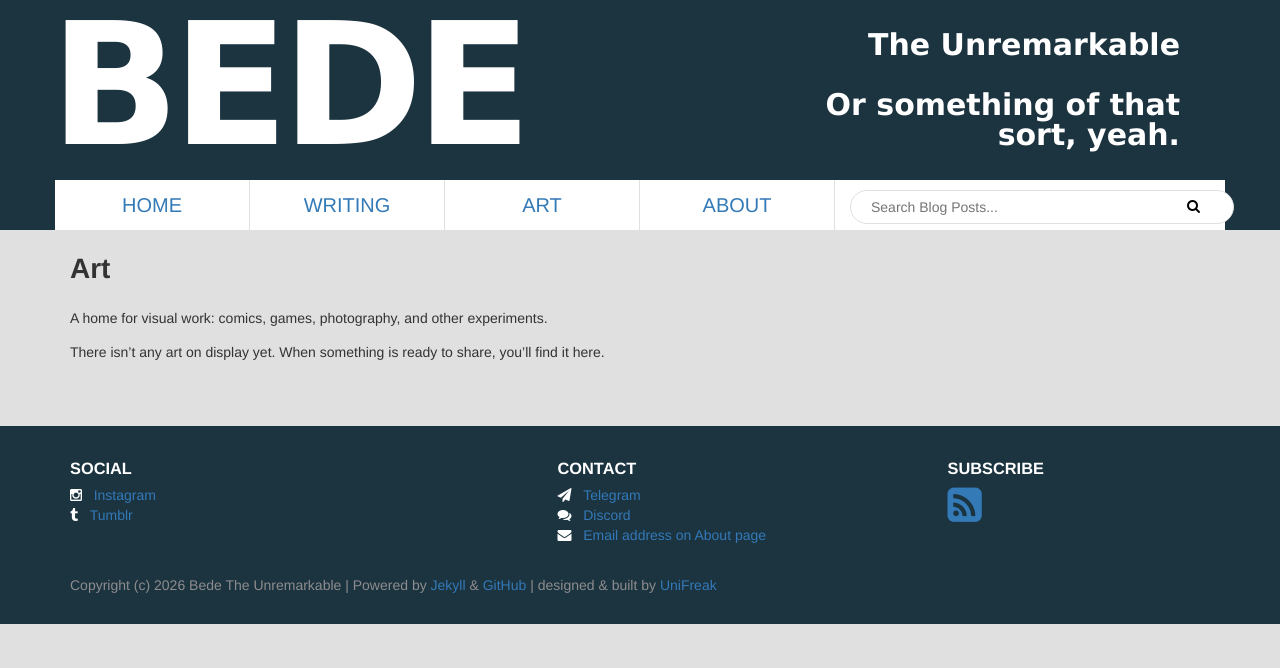
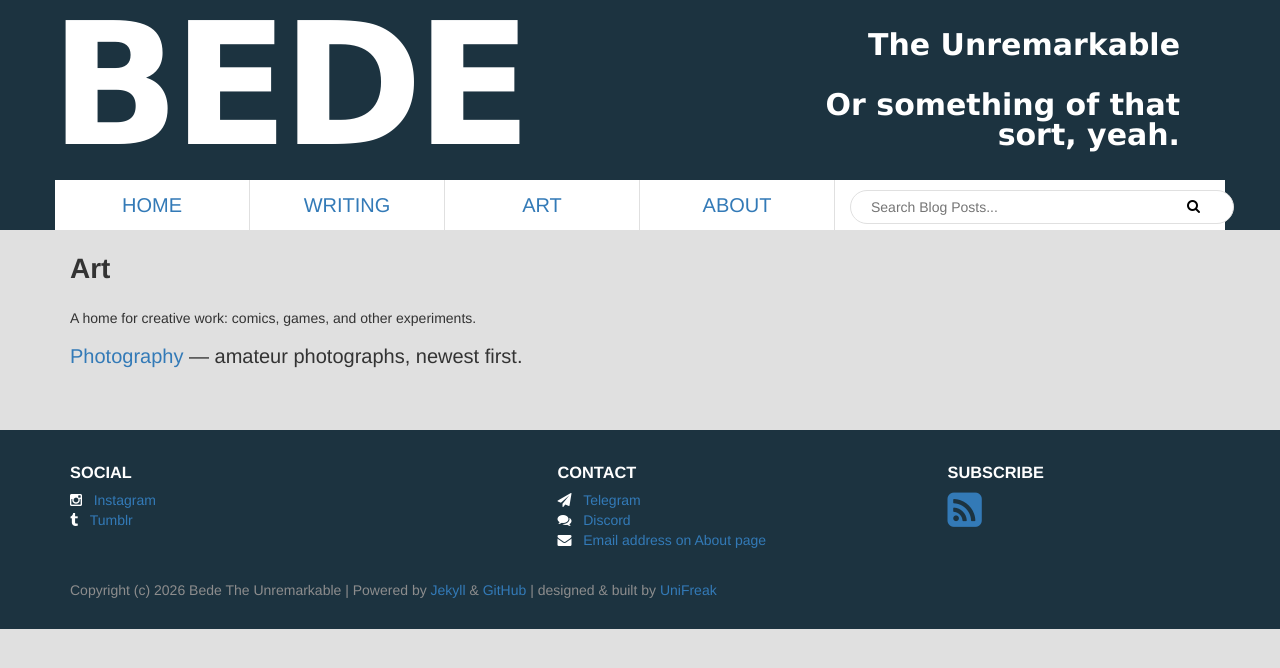
Before and after one commit to BedeTheUnremarkable/bedetheunremarkable.github.io, a Jekyll site: the page built from art.md, in a window 1280 px wide. Shown: the top 668 px of the page. Built offline with Jekyll 4.4.1, drawn with Linux system fonts in a browser that asks for light colours.

Commit message:
added some photos

```diff
--- a/_config.yml
+++ b/_config.yml
@@ -41,3 +41,4 @@
   - Gemfile
   - Gemfile.lock
   - vendor
+  - scripts
--- /dev/null
+++ b/_sass/layout/_gallery.scss
@@ -0,0 +1,93 @@
+.project-list {
+    font-size: 2rem;
+    li { margin: 1rem 0; }
+}
+
+.gallery-year {
+    margin: 3rem 0 1rem;
+    padding-bottom: 0.5rem;
+    border-bottom: 3px solid #1C3340;
+    color: #1C3340;
+}
+
+.gallery {
+    list-style: none;
+    margin: 0 0 2rem;
+    padding: 0;
+    display: grid;
+    grid-template-columns: repeat(auto-fill, minmax(200px, 1fr));
+    gap: 10px;
+
+    li { margin: 0; }
+
+    a {
+        display: block;
+        overflow: hidden;
+        border-radius: 4px;
+        background: #ccc;
+        aspect-ratio: 1 / 1;
+    }
+
+    img {
+        display: block;
+        width: 100%;
+        height: 100%;
+        object-fit: cover;
+        transition: transform 0.2s ease;
+    }
+
+    a:hover img,
+    a:focus img { transform: scale(1.04); }
+}
+
+body.lb-open { overflow: hidden; }
+
+.lightbox {
+    position: fixed;
+    top: 0; right: 0; bottom: 0; left: 0;
+    z-index: 1000;
+    background: rgba(0, 0, 0, 0.92);
+    display: flex;
+    align-items: center;
+    justify-content: center;
+
+    &[hidden] { display: none; }
+
+    figure {
+        margin: 0;
+        max-width: 92vw;
+        text-align: center;
+    }
+
+    img {
+        max-width: 92vw;
+        max-height: 82vh;
+        display: block;
+        margin: 0 auto;
+    }
+
+    figcaption {
+        color: #ddd;
+        font-size: 1.6rem;
+        margin-top: 1rem;
+        min-height: 2rem;
+    }
+
+    button {
+        position: absolute;
+        background: none;
+        border: 0;
+        color: #fff;
+        cursor: pointer;
+        line-height: 1;
+        padding: 1rem 1.5rem;
+        opacity: 0.8;
+
+        &:hover, &:focus { opacity: 1; }
+    }
+
+    .lb-close { top: 1rem; right: 1rem; font-size: 4rem; }
+    .lb-prev, .lb-next { top: 50%; transform: translateY(-50%); font-size: 6rem; }
+    .lb-prev { left: 0.5rem; }
+    .lb-next { right: 0.5rem; }
+}
--- a/art.md
+++ b/art.md
@@ -5,6 +5,8 @@
 ---
 # Art
 
-A home for visual work: comics, games, photography, and other experiments.
+A home for creative work: comics, games, and other experiments.
 
-There isn't any art on display yet. When something is ready to share, you'll find it here.
+<ul class="project-list">
+<li><a href="{{ '/art/photography/' | relative_url }}">Photography</a> &mdash; amateur photographs, newest first.</li>
+</ul>
--- a/assets/css/base.scss
+++ b/assets/css/base.scss
@@ -11,3 +11,4 @@
 @import "layout/header";
 @import "layout/main";
 @import "layout/footer";
+@import "layout/gallery";
```
Also changed, not shown: _data/photos.yml (added, +23 -0 lines), art/photography.md (added, +24 -0 lines), assets/js/gallery.js (added, +76 -0 lines), scripts/prepare_photos.py (added, +52 -0 lines), assets/img/photos/img-20261002-114736280-hdr.jpg (added), assets/img/photos/img-20261002-114748433-hdr.jpg (added), assets/img/photos/img-20261002-114852780-hdr.jpg (added), assets/img/photos/thumbs/img-20261002-114736280-hdr.jpg (added), assets/img/photos/thumbs/img-20261002-114748433-hdr.jpg (added), assets/img/photos/thumbs/img-20261002-114852780-hdr.jpg (added), 1 other file.
